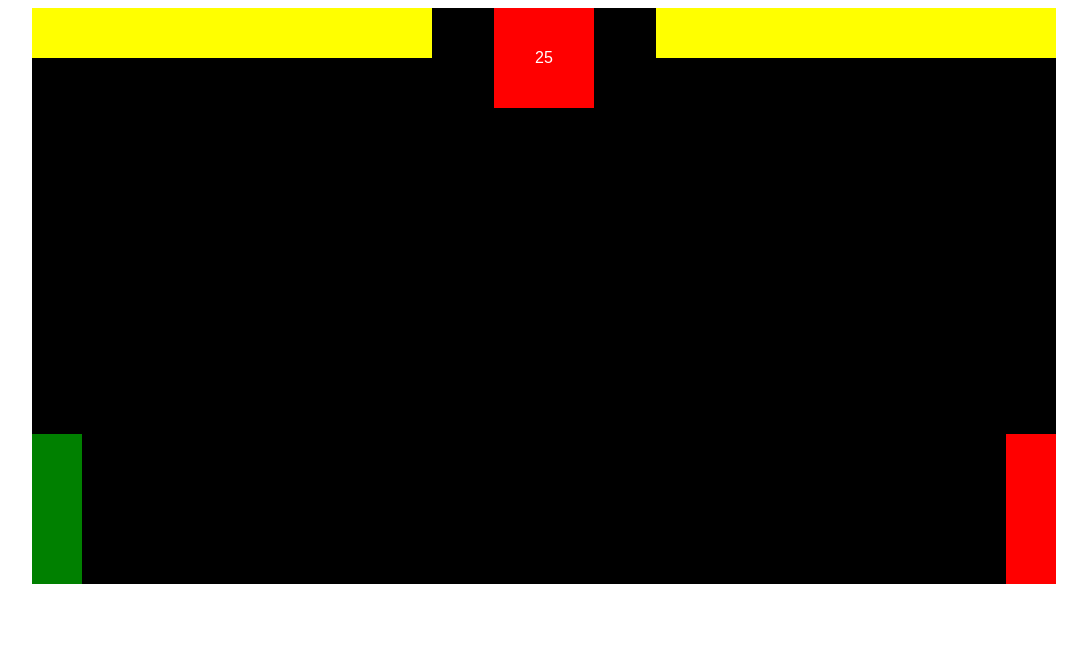
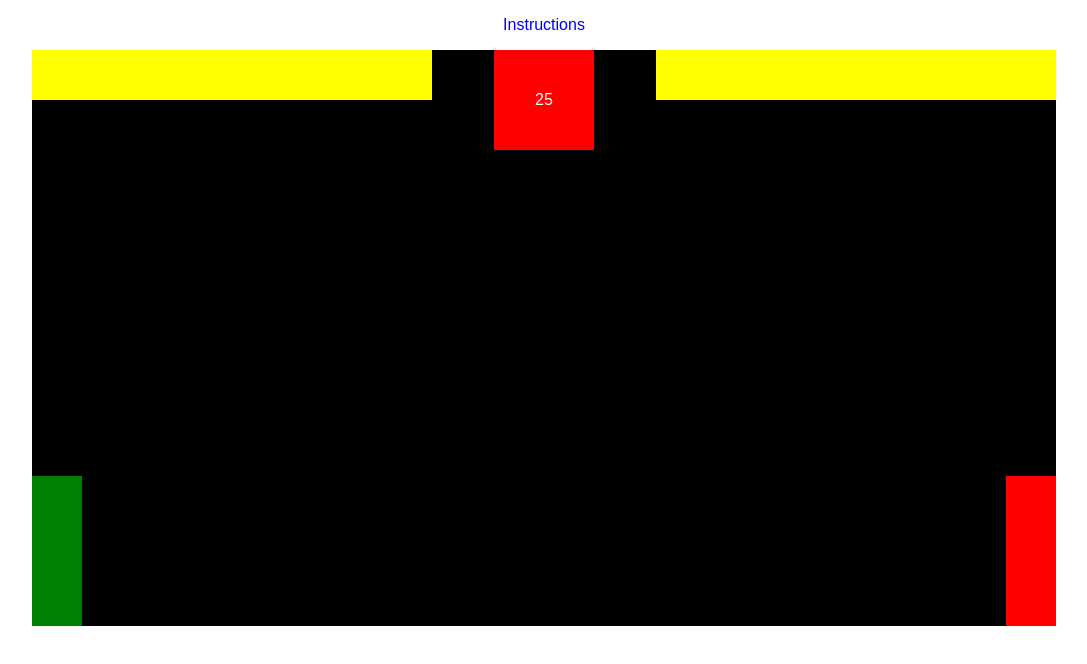
Before and after one commit to jpedro7/FightGame, a plain HTML site: page index.html in a window 1280 px wide. Shown: the whole page, without its empty margins (96-1183 px from the left). Drawn offline with Linux system fonts and the light colour scheme.

Commit message:
v0.2beta - instructions update

```diff
--- a/index.html
+++ b/index.html
@@ -16,6 +16,8 @@
             justify-content: center;
             align-items: center;
         }
+        a {
+            text-decoration: none;        }
         #container {
             position: relative;
         }
@@ -33,6 +35,7 @@
     </style>
 </head>
 <body>
+    <p><a href="github.com/jpedro7/FightGame">Instructions</a></p>
     <div id="container">
         <div id="timer-div">
             <span id="timer"></span>
```
Also changed, not shown: app.js (line endings or trailing spaces), 1 other file.
